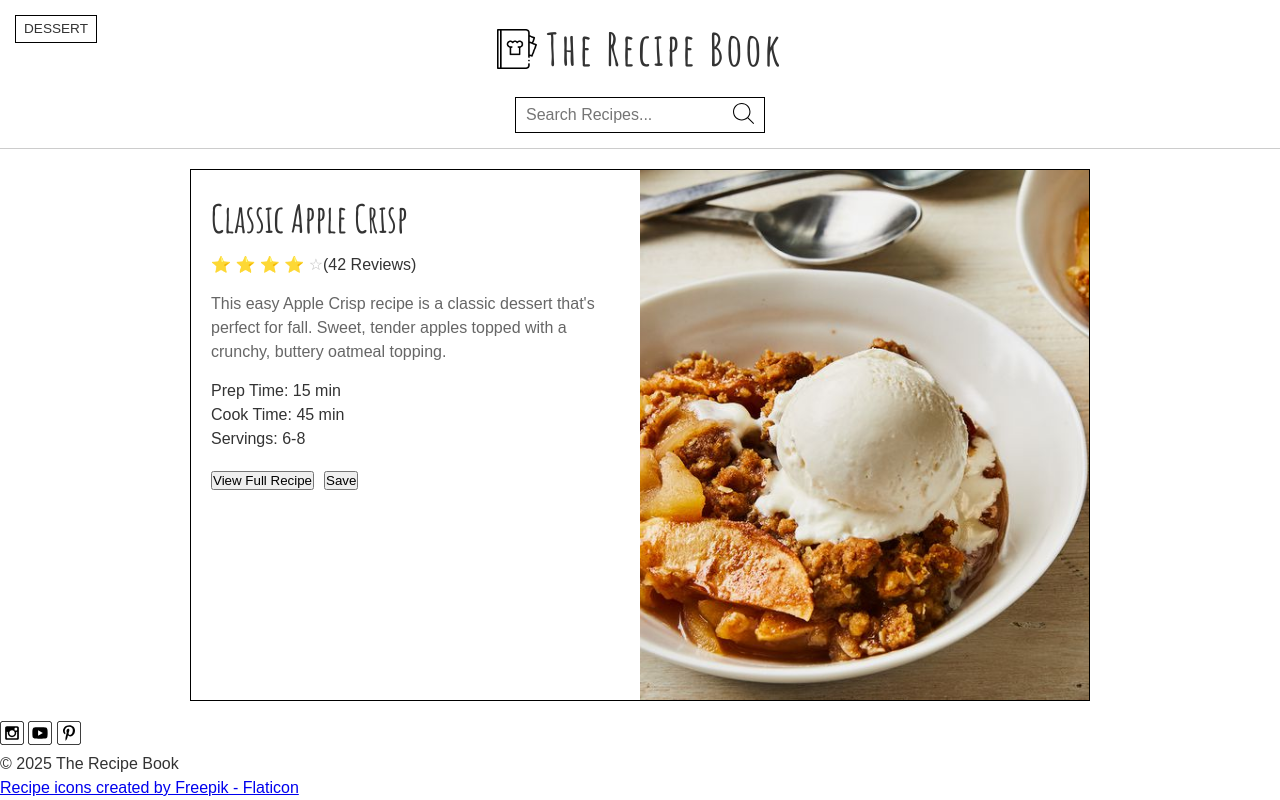
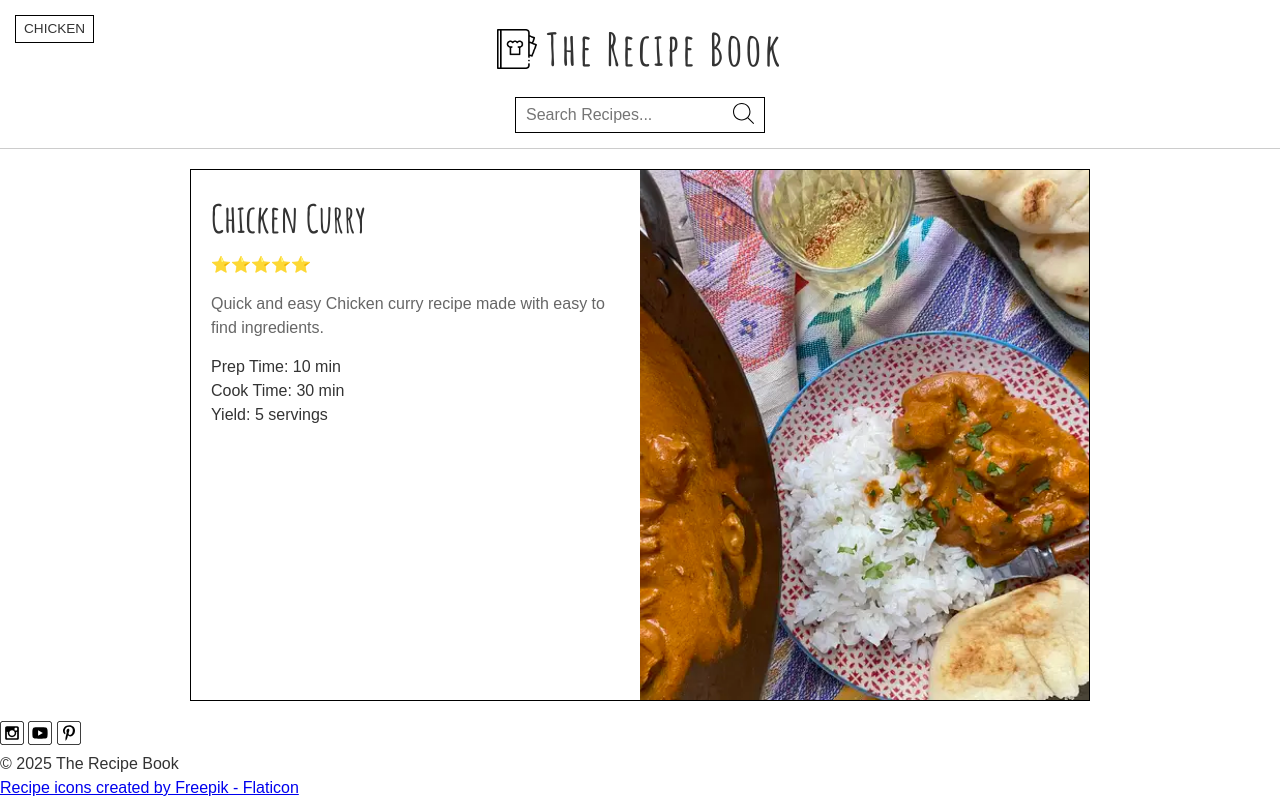
Before and after one commit to ryguy8803/wdd131, a plain HTML site: page prove/recipes.html in a window 1280 px wide. Drawn offline with Linux system fonts and the light colour scheme.

Commit message:
dynamic recipies

```diff
--- a/prove/recipes.html
+++ b/prove/recipes.html
@@ -42,59 +42,8 @@
             </button>
         </div>
     </header>
-
     <main class="recipe-layout" id="recipe-container">
-        <div class="recipe-card">
-            <section class="recipe-details">
-              <div class="recipe-category">Dessert</div>
-                <h2 class="recipe-title">Classic Apple Crisp</h2>
-
-                <div class="recipe-rating">
-                    <span
-                        class="rating"
-                        role="img"
-                        aria-label="Rating: 4 out of 5 stars"
-                    >
-                        <span aria-hidden="true" class="icon-star">⭐</span>
-                        <span aria-hidden="true" class="icon-star">⭐</span>
-                        <span aria-hidden="true" class="icon-star">⭐</span>
-                        <span aria-hidden="true" class="icon-star">⭐</span>
-                        <span aria-hidden="true" class="icon-star-empty">☆</span>
-                    </span>
-                    <span class="review-count">(42 Reviews)</span>
-                </div>
-
-                <p class="recipe-description">
-                    This easy Apple Crisp recipe is a classic dessert that's perfect for fall. Sweet, tender apples topped with a crunchy, buttery oatmeal topping.
-                </p>
-
-                <div class="recipe-info-row">
-                    <div class="info-item">
-                        <span class="info-label">Prep Time:</span>
-                        <span class="info-value">15 min</span>
-                    </div>
-                    <div class="info-item">
-                        <span class="info-label">Cook Time:</span>
-                        <span class="info-value">45 min</span>
-                    </div>
-                    <div class="info-item">
-                        <span class="info-label">Servings:</span>
-                        <span class="info-value">6-8</span>
-                    </div>
-                </div>
-
-                <div class="recipe-button-container">
-                    <button class="primary-button">View Full Recipe</button>
-                    <button class="secondary-button">Save</button>
-                </div>
-            </section>
-
-            <figure class="recipe-image-container">
-                <img src="images/apple-crisp.jpg" alt="A photo of a warm, golden-brown apple crisp with a scoop of vanilla ice cream." class="recipe-image">
-            </figure>
-        </div>
     </main>
-
     <footer class="main-footer">
         <div class="social">
             <a href="#" aria-label="Instagram"><img src="images/instagram_icon.svg" alt="instagram icon"></a>
--- a/prove/recipes.js
+++ b/prove/recipes.js
@@ -357,10 +357,8 @@ function searchHandler(event) {
     });
 
     filteredRecipes.sort((a, b) => a.name.localeCompare(b.name));
-
     renderRecipes(filteredRecipes);
 }
-
 
 searchBtn.addEventListener('click', searchHandler);
 
@@ -370,5 +368,10 @@ searchInput.addEventListener('keydown', function(element) {
     }
 });
 
+function init() {
+    const randomNum = Math.floor(Math.random() * recipes.length);
+    const randomRecipe = recipes[randomNum];
+    renderRecipes([randomRecipe]);
+}
 
 init();
```
